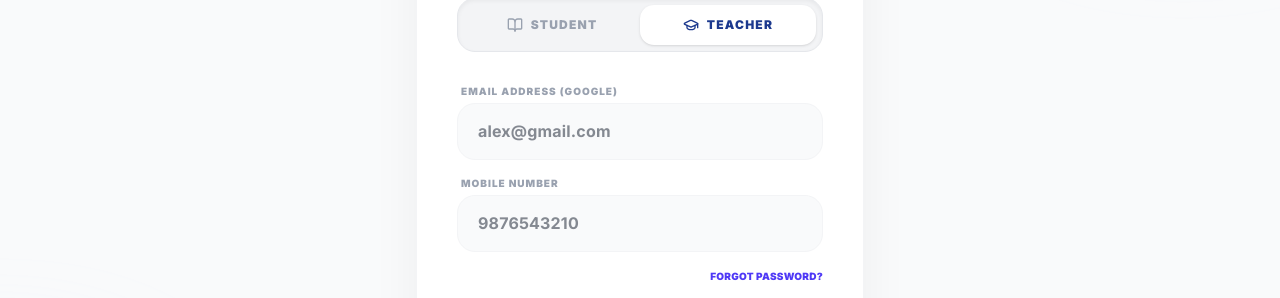
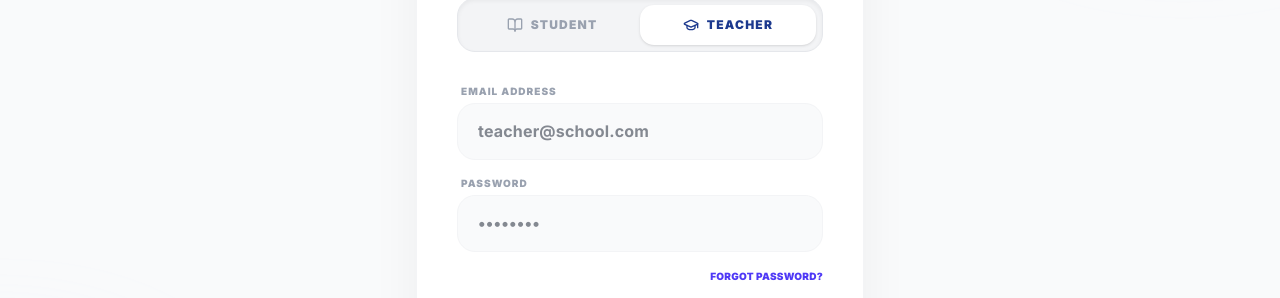
Before and after one commit to Vandan2912/ed-tech, a React (Vite) app: page /login in a window 1280 px wide. Both pictures are taken after a click on the button "TEACHER". Shown: the part 313-611 px from the top of the page. Built offline with nearby package versions, Linux system fonts and the light colour scheme; no server answers.

Commit message:
teacher login

```diff
--- a/src/pages/Login.tsx
+++ b/src/pages/Login.tsx
@@ -7,7 +7,7 @@ import { z } from "zod";
 import Forgot from "@/components/Login/forgot";
 import ForgotOtp from "@/components/Login/forgot_otp";
 import CreateNewPassword from "@/components/Login/new_password";
-import { googleAuth } from "@/api/auth";
+import { googleAuth, teacherLogin } from "@/api/auth";
 import { useAuth } from "@/auth/useAuth";
 import { useNavigate } from "react-router-dom";
 import Loader from "@/components/loader";
@@ -21,6 +21,7 @@ export default function Login() {
 
   const [loader, setLoader] = useState(false);
   const [role, setRole] = useState<Role>("student");
+  const [apiError, setApiError] = useState<string | null>(null);
   const [stage, setStage] = useState({
     forgot: false,
     forgotOTP: false,
@@ -58,24 +59,46 @@ export default function Login() {
     },
   });
 
-  const step1Schema = z.object({
-    email: z.string().email("Invalid email"),
-    phone: z.string().min(10, "Phone must be 10 digits").max(10, "Phone must be 10 digits"),
+  const teacherSchema = z.object({
+    email: z
+      .string()
+      .min(1, "Email is required")
+      .email("Please enter a valid email address"),
+    password: z
+      .string()
+      .min(1, "Password is required")
+      .min(6, "Password must be at least 6 characters"),
   });
 
-  const schema = step1Schema;
-  type LoginFormData = z.infer<typeof schema>;
+  type TeacherLoginForm = z.infer<typeof teacherSchema>;
 
   const {
     register,
     handleSubmit,
     formState: { errors },
-  } = useForm<LoginFormData>({
-    resolver: zodResolver(schema),
+  } = useForm<TeacherLoginForm>({
+    resolver: zodResolver(teacherSchema),
   });
 
-  const onSubmit = (data: LoginFormData) => {
-    console.log("FINAL FORM DATA", data);
+  const onSubmit = async (data: TeacherLoginForm) => {
+    try {
+      setLoader(true);
+      setApiError(null);
+
+      const res = await teacherLogin(data.email, data.password);
+
+      login(res.token, res.user);
+
+      navigate("/");
+    } catch (err: any) {
+      const message =
+        err?.response?.data?.message ||
+        err?.message ||
+        "Login failed. Please check your credentials.";
+      setApiError(message);
+    } finally {
+      setLoader(false);
+    }
   };
 
   useEffect(() => {
@@ -87,7 +110,8 @@ export default function Login() {
   return (
     <div
       className="min-h-screen w-screen flex items-center justify-center relative overflow-hidden p-8"
-      style={{ background: "#F9FAFB" }}>
+      style={{ background: "#F9FAFB" }}
+    >
       {loader && <Loader />}
       {/* Background blurred circles */}
       <div className="absolute pointer-events-none  w-[24rem] h-96 rounded-full bg-blue-100/50 blur-3xl -right-24 -top-48" />
@@ -121,9 +145,12 @@ export default function Login() {
 
             {/* Title & Subtitle */}
             <div className="mb-8">
-              <h1 className="text-3xl! font-black! text-gray-900! mb-3! mt-0! tracking-tight!">SmartLearn AI</h1>
+              <h1 className="text-3xl! font-black! text-gray-900! mb-3! mt-0! tracking-tight!">
+                SmartLearn AI
+              </h1>
               <p className="text-gray-500 font-medium!">
-                Join the next generation of learners. <br className="hidden sm:block" />
+                Join the next generation of learners.{" "}
+                <br className="hidden sm:block" />
                 Experience AI-powered education.
               </p>
             </div>
@@ -137,9 +164,18 @@ export default function Login() {
                 style={{
                   background: role === "student" ? "#FFF" : "transparent",
                   boxShadow:
-                    role === "student" ? "0 1px 3px 0 rgba(0,0,0,0.10), 0 1px 2px -1px rgba(0,0,0,0.10)" : "none",
-                }}>
-                <svg width="16" height="16" viewBox="0 0 16 16" fill="none" xmlns="http://www.w3.org/2000/svg">
+                    role === "student"
+                      ? "0 1px 3px 0 rgba(0,0,0,0.10), 0 1px 2px -1px rgba(0,0,0,0.10)"
+                      : "none",
+                }}
+              >
+                <svg
+                  width="16"
+                  height="16"
+                  viewBox="0 0 16 16"
+                  fill="none"
+                  xmlns="http://www.w3.org/2000/svg"
+                >
                   <g clipPath="url(#clip0_student)">
                     <path
                       d="M8 4.66666V14"
@@ -165,7 +201,8 @@ export default function Login() {
                 <span
                   style={{
                     color: role === "student" ? "#1C398E" : "#99A1AF",
-                  }}>
+                  }}
+                >
                   Student
                 </span>
               </button>
@@ -177,9 +214,18 @@ export default function Login() {
                 style={{
                   background: role === "teacher" ? "#FFF" : "transparent",
                   boxShadow:
-                    role === "teacher" ? "0 1px 3px 0 rgba(0,0,0,0.10), 0 1px 2px -1px rgba(0,0,0,0.10)" : "none",
-                }}>
-                <svg width="16" height="16" viewBox="0 0 16 16" fill="none" xmlns="http://www.w3.org/2000/svg">
+                    role === "teacher"
+                      ? "0 1px 3px 0 rgba(0,0,0,0.10), 0 1px 2px -1px rgba(0,0,0,0.10)"
+                      : "none",
+                }}
+              >
+                <svg
+                  width="16"
+                  height="16"
+                  viewBox="0 0 16 16"
+                  fill="none"
+                  xmlns="http://www.w3.org/2000/svg"
+                >
                   <path
                     d="M14.28 7.28134C14.3993 7.22869 14.5006 7.14218 14.5713 7.03254C14.6419 6.9229 14.6789 6.79493 14.6775 6.6645C14.6762 6.53406 14.6366 6.40689 14.5637 6.29873C14.4908 6.19057 14.3877 6.10617 14.2673 6.056L8.55332 3.45334C8.37961 3.3741 8.19091 3.3331 7.99999 3.3331C7.80906 3.3331 7.62036 3.3741 7.44665 3.45334L1.73332 6.05334C1.61463 6.10532 1.51366 6.19076 1.44277 6.29921C1.37187 6.40767 1.33411 6.53443 1.33411 6.664C1.33411 6.79358 1.37187 6.92034 1.44277 7.02879C1.51366 7.13725 1.61463 7.22269 1.73332 7.27467L7.44665 9.88C7.62036 9.95924 7.80906 10.0002 7.99999 10.0002C8.19091 10.0002 8.37961 9.95924 8.55332 9.88L14.28 7.28134Z"
                     stroke={role === "teacher" ? "#1C398E" : "#99A1AF"}
@@ -205,7 +251,8 @@ export default function Login() {
                 <span
                   style={{
                     color: role === "teacher" ? "#1C398E" : "#99A1AF",
-                  }}>
+                  }}
+                >
                   Teacher
                 </span>
               </button>
@@ -217,7 +264,8 @@ export default function Login() {
               {role === "student" ? (
                 <button
                   className="group w-full bg-white border-2 border-gray-100 py-4 px-6 rounded-2xl flex items-center justify-center gap-4 transition-all duration-300 focus:outline-none focus:ring-4 hover:border-blue-600 hover:bg-blue-50/30 focus:ring-blue-100"
-                  onClick={() => googleLogin()}>
+                  onClick={() => googleLogin()}
+                >
                   {/* Google Icon */}
                   <div
                     className="flex items-center justify-center"
@@ -226,10 +274,18 @@ export default function Login() {
                       height: 24,
                       borderRadius: "50%",
                       background: "#FFF",
-                      boxShadow: "0 1px 3px 0 rgba(0,0,0,0.10), 0 1px 2px -1px rgba(0,0,0,0.10)",
+                      boxShadow:
+                        "0 1px 3px 0 rgba(0,0,0,0.10), 0 1px 2px -1px rgba(0,0,0,0.10)",
                       flexShrink: 0,
-                    }}>
-                    <svg width="16" height="16" viewBox="0 0 16 16" fill="none" xmlns="http://www.w3.org/2000/svg">
+                    }}
+                  >
+                    <svg
+                      width="16"
+                      height="16"
+                      viewBox="0 0 16 16"
+                      fill="none"
+                      xmlns="http://www.w3.org/2000/svg"
+                    >
                       <path
                         d="M15.04 8.16666C15.04 7.64666 14.9933 7.14666 14.9067 6.66666H8V9.50666H11.9467C11.7733 10.42 11.2533 11.1933 10.4733 11.7133V13.56H12.8533C14.24 12.28 15.04 10.4 15.04 8.16666Z"
                         fill="#4285F4"
@@ -253,21 +309,32 @@ export default function Login() {
                   </span>
                 </button>
               ) : (
-                <form onSubmit={handleSubmit(onSubmit)} className="flex flex-col">
+                <form
+                  onSubmit={handleSubmit(onSubmit)}
+                  className="flex flex-col"
+                >
                   <div className="flex flex-col gap-4">
-                    <Field label="Email Address (Google)" error={errors.email?.message}>
+                    {apiError && (
+                      <div className="w-full px-4 py-3 bg-red-50 border border-red-100 rounded-2xl text-sm font-bold text-red-600 text-left">
+                        {apiError}
+                      </div>
+                    )}
+
+                    <Field label="Email Address" error={errors.email?.message}>
                       <input
+                        type="email"
                         className="w-full px-5 py-4 bg-gray-50 border border-gray-100 rounded-2xl focus:outline-none focus:ring-4 focus:ring-blue-100 focus:bg-white transition-all font-bold text-gray-900"
                         {...register("email")}
-                        placeholder="alex@gmail.com"
+                        placeholder="teacher@school.com"
                       />
                     </Field>
 
-                    <Field label="Mobile Number" error={errors.phone?.message}>
+                    <Field label="Password" error={errors.password?.message}>
                       <input
+                        type="password"
                         className="w-full px-5 py-4 bg-gray-50 border border-gray-100 rounded-2xl focus:outline-none focus:ring-4 focus:ring-blue-100 focus:bg-white transition-all font-bold text-gray-900"
-                        {...register("phone")}
-                        placeholder="9876543210"
+                        {...register("password")}
+                        placeholder="••••••••"
                       />
                     </Field>
 
@@ -275,14 +342,17 @@ export default function Login() {
                       className="text-end text-indigo-600 text-[10px] font-black uppercase leading-4 tracking-wide cursor-pointer"
                       onClick={() => {
                         setStage((prev) => ({ ...prev, forgot: true }));
-                      }}>
+                      }}
+                    >
                       Forgot Password?
                     </div>
 
                     <button
                       type="submit"
-                      className="flex-2 py-4 bg-blue-900 text-white rounded-2xl font-black text-xs uppercase tracking-widest hover:bg-blue-800 transition-all shadow-xl shadow-blue-100 active:scale-[0.98]">
-                      Sign in as Teacher
+                      disabled={loader}
+                      className="flex-2 py-4 bg-blue-900 text-white rounded-2xl font-black text-xs uppercase tracking-widest hover:bg-blue-800 transition-all shadow-xl shadow-blue-100 active:scale-[0.98] disabled:opacity-60 disabled:cursor-not-allowed"
+                    >
+                      {loader ? "Signing in..." : "Sign in as Teacher"}
                     </button>
                   </div>
                 </form>
@@ -291,7 +361,8 @@ export default function Login() {
               {/* Terms */}
               <div
                 className="text-[10px] text-gray-400 font-bold! uppercase tracking-widest leading-loose"
-                style={{ gap: 0 }}>
+                style={{ gap: 0 }}
+              >
                 <p className="text-center">By continuing, you agree to our</p>
                 <p className="text-center">
                   <a href="#" className="text-blue-900 cursor-pointer">
@@ -313,11 +384,21 @@ export default function Login() {
                   {[0, 16, 32].map((_, i) => (
                     <div
                       key={i}
-                      className="w-6 h-6 rounded-full border-2 border-white bg-gray-100 overflow-hidden shadow-sm">
+                      className="w-6 h-6 rounded-full border-2 border-white bg-gray-100 overflow-hidden shadow-sm"
+                    >
                       <div className=" bg-gray-100 text-center align-middle flex items-center justify-center w-full h-full">
-                        <svg width="14" height="14" viewBox="0 0 20 20" fill="none" xmlns="http://www.w3.org/2000/svg">
+                        <svg
+                          width="14"
+                          height="14"
+                          viewBox="0 0 20 20"
+                          fill="none"
+                          xmlns="http://www.w3.org/2000/svg"
+                        >
                           <circle cx="10" cy="7" r="4" fill="#C8CDD6" />
-                          <path d="M2 18c0-4.418 3.582-8 8-8s8 3.582 8 8" fill="#C8CDD6" />
+                          <path
+                            d="M2 18c0-4.418 3.582-8 8-8s8 3.582 8 8"
+                            fill="#C8CDD6"
+                          />
                         </svg>
                       </div>
                     </div>
@@ -339,12 +420,24 @@ export default function Login() {
 
 /* ---------------- FIELD COMPONENT ---------------- */
 
-export function Field({ label, children, error }: { label: string; children: React.ReactNode; error?: string }) {
+export function Field({
+  label,
+  children,
+  error,
+}: {
+  label: string;
+  children: React.ReactNode;
+  error?: string;
+}) {
   return (
     <div className="flex flex-col gap-1 items-start">
-      <label className="text-[10px] font-black text-gray-400 uppercase tracking-widest px-1">{label}</label>
+      <label className="text-[10px] font-black text-gray-400 uppercase tracking-widest px-1">
+        {label}
+      </label>
       {children}
-      {error && <span className="text-red-500 text-xs font-semibold">{error}</span>}
+      {error && (
+        <span className="text-red-500 text-xs font-semibold">{error}</span>
+      )}
     </div>
   );
 }
```
Also changed, not shown: src/api/auth.ts (+8 -0 lines).
